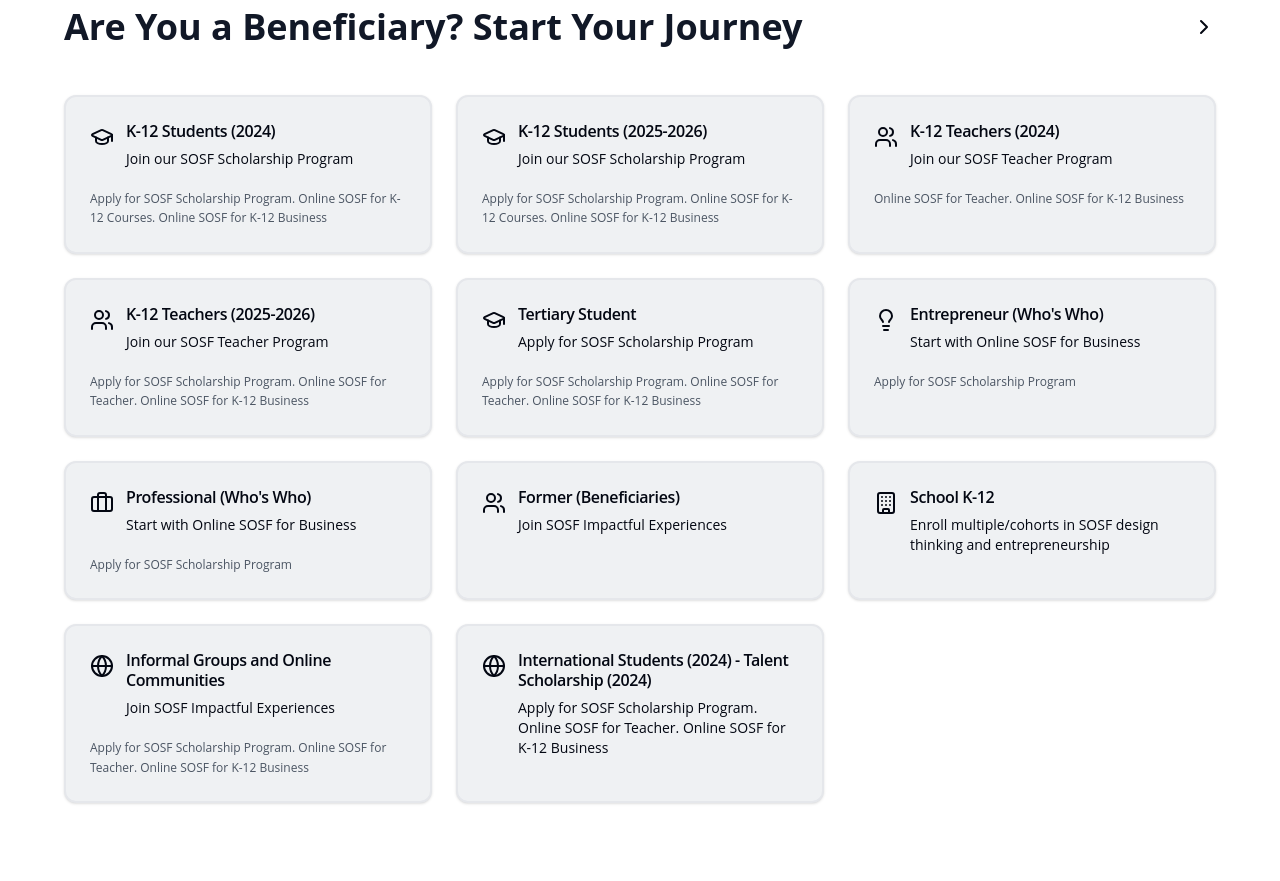
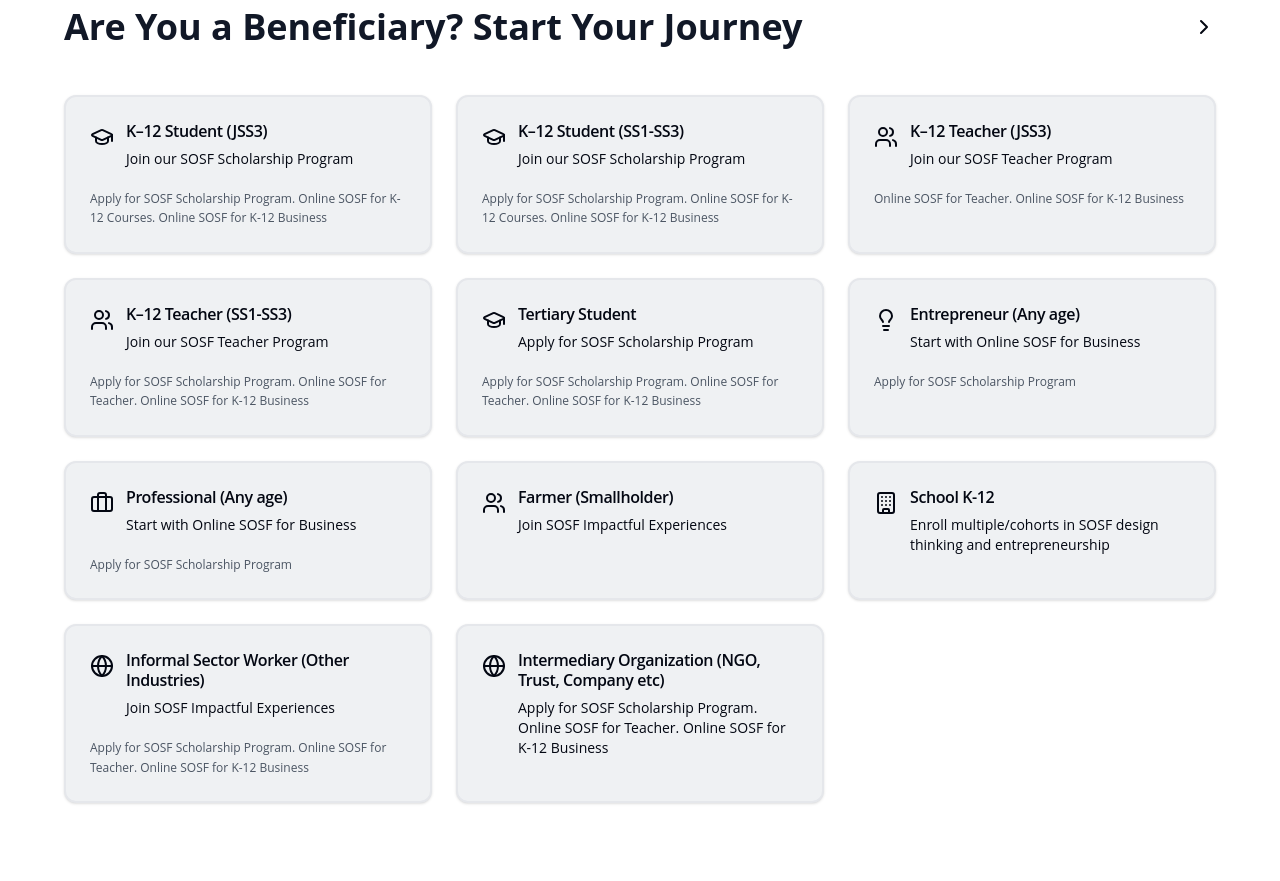
Before and after one commit to skills-outside-school1/sosf-client, a Next.js app: page /structure-chart in a window 1280 px wide. Shown: the part 3209-4090 px from the top of the page. Built offline with nearby package versions, Linux system fonts and the light colour scheme.

Commit message:
feat content structure

```diff
--- a/src/components/structure-chart/participation-section.js
+++ b/src/components/structure-chart/participation-section.js
@@ -5,28 +5,28 @@
 export default function ParticipationSection() {
   const participantTypes = [
     {
-      title: "K-12 Students (2024)",
+      title: "K–12 Student (JSS3)",
       description: "Join our SOSF Scholarship Program",
       details: "Apply for SOSF Scholarship Program. Online SOSF for K-12 Courses. Online SOSF for K-12 Business",
       icon: GraduationCap,
       color: "bg-blue-50 border-blue-200 text-blue-700",
     },
     {
-      title: "K-12 Students (2025-2026)",
+      title: "K–12 Student (SS1-SS3)",
       description: "Join our SOSF Scholarship Program",
       details: "Apply for SOSF Scholarship Program. Online SOSF for K-12 Courses. Online SOSF for K-12 Business",
       icon: GraduationCap,
       color: "bg-green-50 border-green-200 text-green-700",
     },
     {
-      title: "K-12 Teachers (2024)",
+      title: "K–12 Teacher (JSS3)",
       description: "Join our SOSF Teacher Program",
       details: "Online SOSF for Teacher. Online SOSF for K-12 Business",
       icon: Users,
       color: "bg-purple-50 border-purple-200 text-purple-700",
     },
     {
-      title: "K-12 Teachers (2025-2026)",
+      title: "K–12 Teacher (SS1-SS3)",
       description: "Join our SOSF Teacher Program",
       details: "Apply for SOSF Scholarship Program. Online SOSF for Teacher. Online SOSF for K-12 Business",
       icon: Users,
@@ -40,21 +40,21 @@
       color: "bg-pink-50 border-pink-200 text-pink-700",
     },
     {
-      title: "Entrepreneur (Who's Who)",
+      title: "Entrepreneur (Any age)",
       description: "Start with Online SOSF for Business",
       details: "Apply for SOSF Scholarship Program",
       icon: Lightbulb,
       color: "bg-yellow-50 border-yellow-200 text-yellow-700",
     },
     {
-      title: "Professional (Who's Who)",
+      title: "Professional (Any age)",
       description: "Start with Online SOSF for Business",
       details: "Apply for SOSF Scholarship Program",
       icon: Briefcase,
       color: "bg-indigo-50 border-indigo-200 text-indigo-700",
     },
     {
-      title: "Former (Beneficiaries)",
+      title: "Farmer (Smallholder)",
       description: "Join SOSF Impactful Experiences",
       details: "",
       icon: Users,
@@ -68,14 +68,14 @@
       color: "bg-red-50 border-red-200 text-red-700",
     },
     {
-      title: "Informal Groups and Online Communities",
+      title: "Informal Sector Worker (Other Industries)",
       description: "Join SOSF Impactful Experiences",
       details: "Apply for SOSF Scholarship Program. Online SOSF for Teacher. Online SOSF for K-12 Business",
       icon: Globe,
       color: "bg-cyan-50 border-cyan-200 text-cyan-700",
     },
     {
-      title: "International Students (2024) - Talent Scholarship (2024)",
+      title: "Intermediary Organization (NGO, Trust, Company etc)",
       description: "Apply for SOSF Scholarship Program. Online SOSF for Teacher. Online SOSF for K-12 Business",
       details: "",
       icon: Globe,
```
